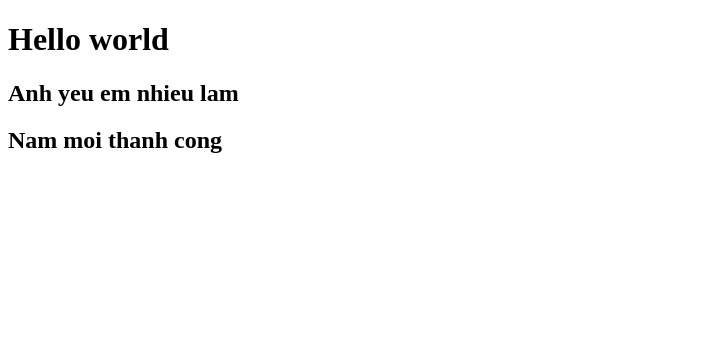
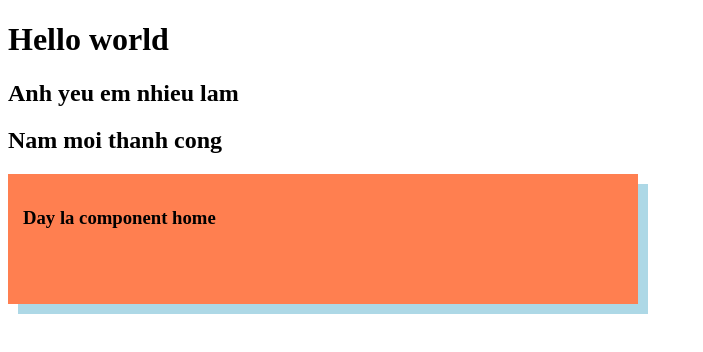
Before and after one commit to DucCoderXTND/Learn-Angular, an Angular app: page / in a window 1280 px wide. Shown: the top 352 px of the page, without its empty margins (0-703 px from the left). Built offline with nearby package versions, Linux system fonts and the light colour scheme.

Commit message:
Component (Chuc mung nam moi)

```diff
--- a/src/app/app.component.html
+++ b/src/app/app.component.html
@@ -1,3 +1,5 @@
 <h1>Hello world</h1>
 <h2>Anh yeu em nhieu lam</h2>
 <h2>Nam moi thanh cong</h2>
+
+<app-home></app-home>
--- /dev/null
+++ b/src/app/home/home.component.css
@@ -0,0 +1,7 @@
+.test {
+  width: 600px;
+  height: 100px;
+  padding: 15px;
+  background-color: coral;
+  box-shadow: 10px 10px lightblue;
+}
--- /dev/null
+++ b/src/app/home/home.component.html
@@ -0,0 +1,3 @@
+<div class="test">
+      <h3>Day la component home</h3>
+</div>
```
Also changed, not shown: src/app/app.component.ts (+6 -5 lines), src/app/home/home.component.ts (added, +12 -0 lines), 1 other file (tests, documents, lock files or other folders).
